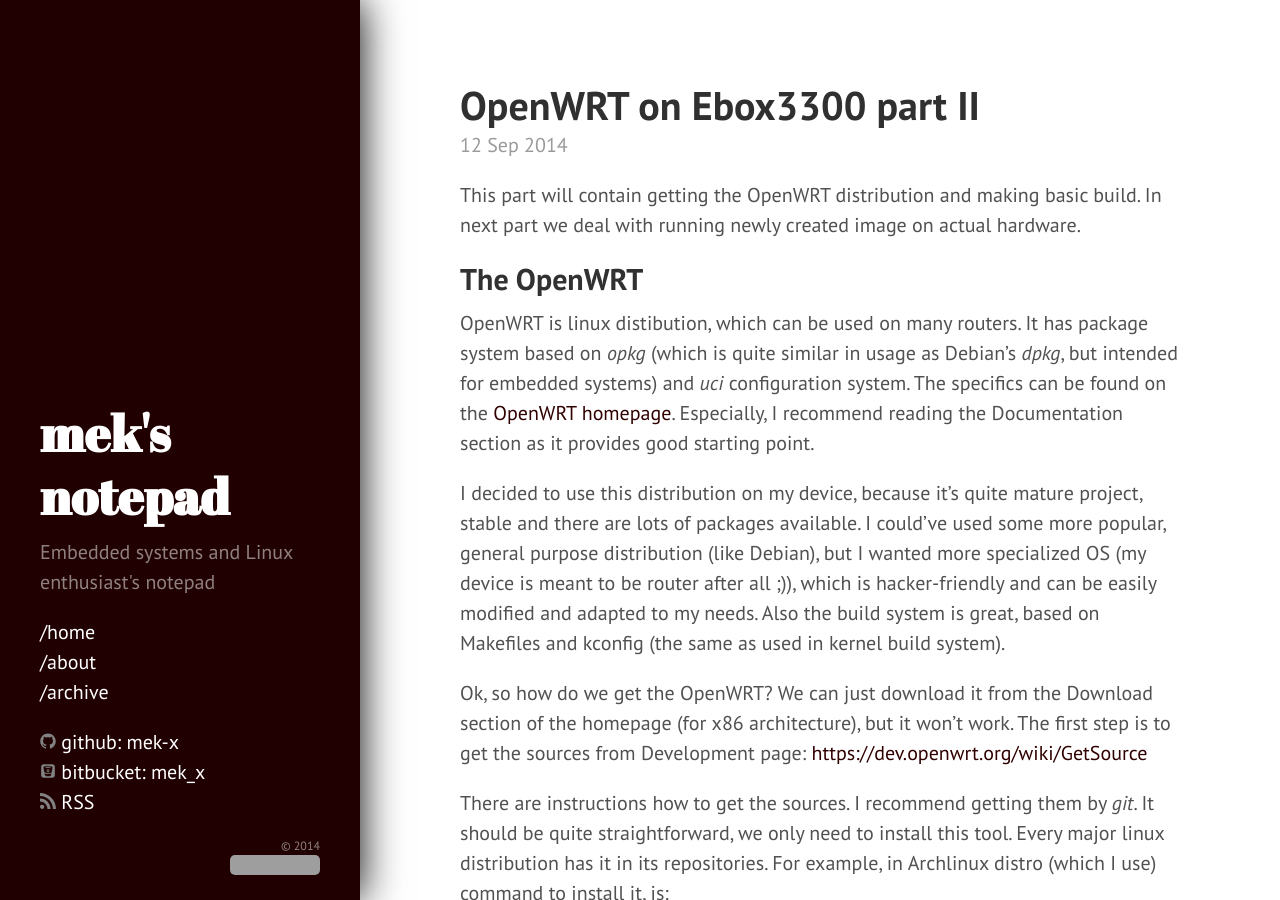
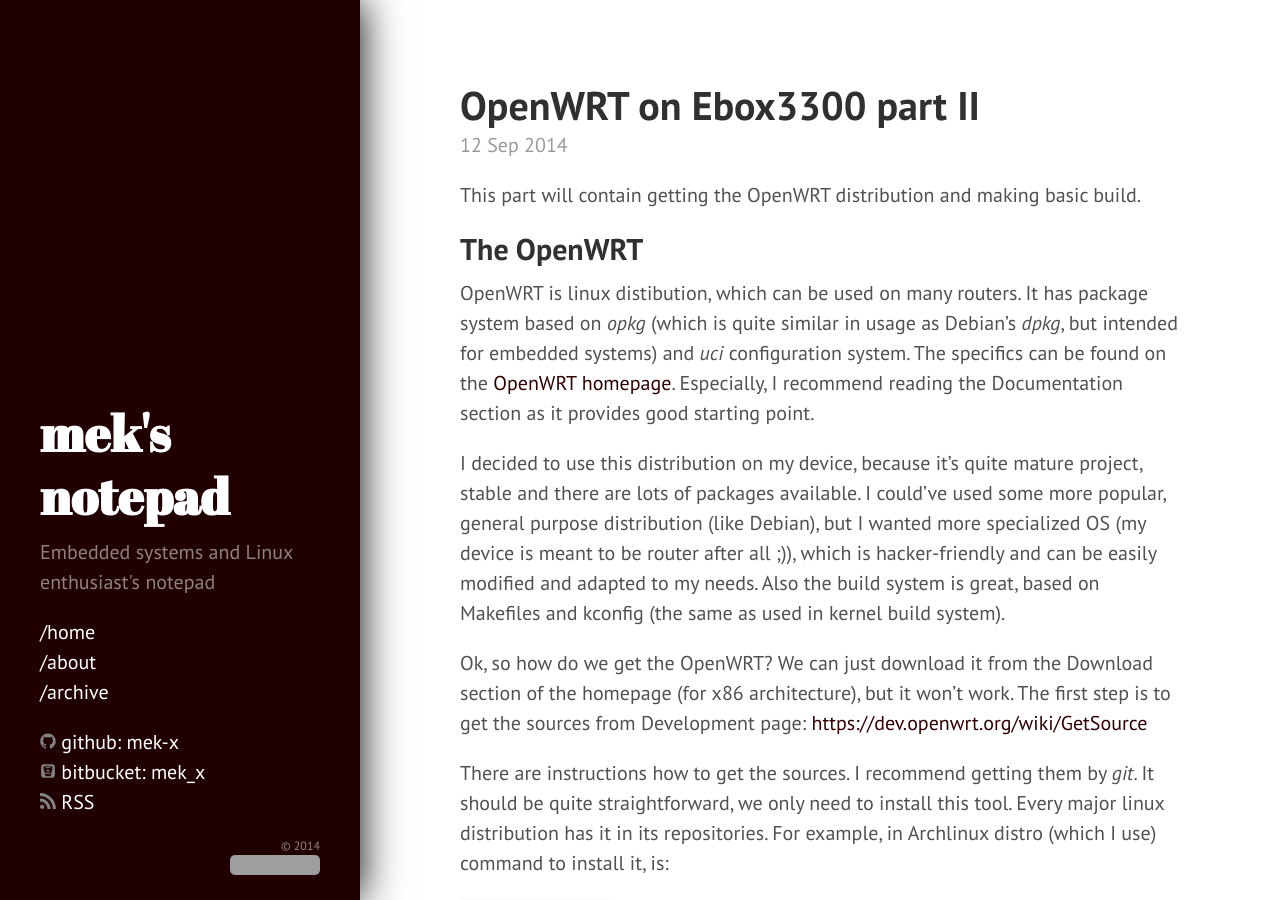
Before and after one commit to mek-x/mek-x.github.io, a Jekyll site: the page built from _posts/2014-09-12-ebox3300-openwrt-part-II.md, in a window 1280 px wide and 900 px high. Built offline with Jekyll 4.4.1, drawn with Linux system fonts in a browser that asks for light colours; grey boxes are pictures that could not be loaded.

Commit message:
posts: modified one of posts excerpt

```diff
--- a/_posts/2014-09-12-ebox3300-openwrt-part-II.md
+++ b/_posts/2014-09-12-ebox3300-openwrt-part-II.md
@@ -6,8 +6,8 @@
 ---
 
 This part will contain getting the OpenWRT distribution and making basic
-build. In next part we deal with running newly created image on actual
-hardware.
+build.
+
 
 The OpenWRT
 -----------
```
